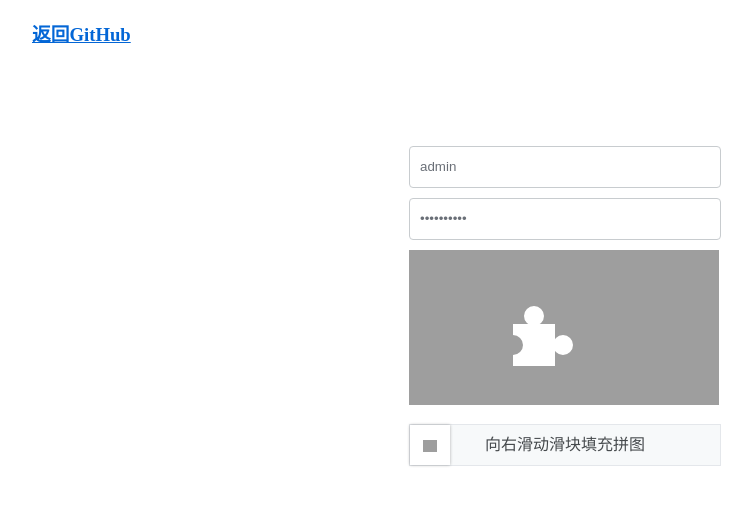
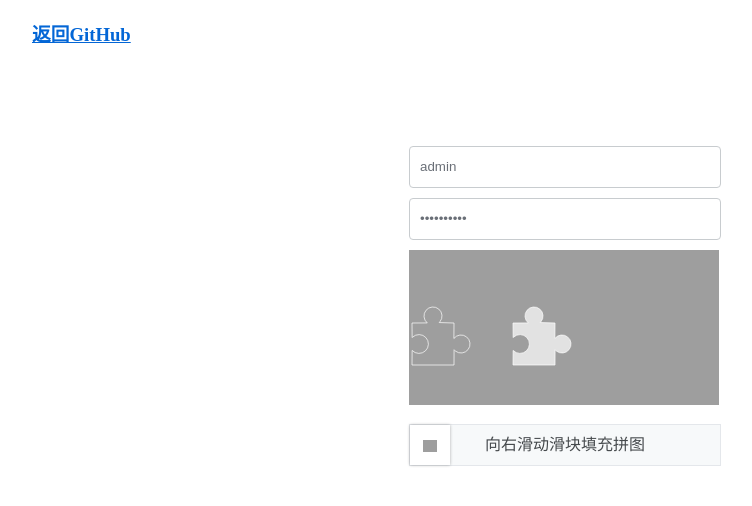
Before and after one commit to yeild/jigsaw, a plain HTML site: page demo.html in a window 1280 px wide. Shown: the whole page, without its empty margins (76-828 px from the left). Drawn offline with Linux system fonts and the light colour scheme; grey boxes are pictures that could not be loaded.

Commit message:
refactor draw method

```diff
--- a/demo.html
+++ b/demo.html
@@ -41,7 +41,7 @@
   <div id="captcha" style="position: relative"></div>
   <div id="msg"></div>
 </div>
-<script src="jigsaw.js"></script>
+<script src="jigsaw.js?2353"></script>
 <script>
   jigsaw.init({
     el: document.getElementById('captcha'),
--- a/jigsaw.js
+++ b/jigsaw.js
@@ -1,10 +1,10 @@
 (function (window) {
   const l = 42, // 滑块边长
-    r = 10, // 滑块半径
+    r = 9, // 滑块半径
     w = 310, // canvas宽度
     h = 155, // canvas高度
     PI = Math.PI
-  const L = l + r * 2 // 滑块实际边长
+  const L = l + r * 2 + 3 // 滑块实际边长
 
   function getRandomNumberByRange(start, end) {
     return Math.round(Math.random() * (end - start) + start)
@@ -44,25 +44,21 @@
     return 'https://picsum.photos/300/150/?image=' + getRandomNumberByRange(0, 1084)
   }
 
-  function draw(ctx, operation, x, y) {
+  function draw(ctx, x, y, operation) {
     ctx.beginPath()
     ctx.moveTo(x, y)
-    ctx.lineTo(x + l / 2, y)
-    ctx.arc(x + l / 2, y - r + 2, r, 0, 2 * PI)
-    ctx.lineTo(x + l / 2, y)
+    ctx.arc(x + l / 2, y - r + 2, r, 0.72*PI, 2.26 * PI)
     ctx.lineTo(x + l, y)
-    ctx.lineTo(x + l, y + l / 2)
-    ctx.arc(x + l + r - 2, y + l / 2, r, 0, 2 * PI)
-    ctx.lineTo(x + l, y + l / 2)
+    ctx.arc(x + l + r - 2, y + l / 2, r, 1.21*PI, 2.78 * PI)
     ctx.lineTo(x + l, y + l)
     ctx.lineTo(x, y + l)
+    ctx.arc(x + r - 2, y + l / 2, r + 0.4, 2.76 * PI, 1.24 * PI, true)
     ctx.lineTo(x, y)
-    ctx.fillStyle = '#fff'
+    ctx.fillStyle = 'rgba(255, 255, 255, 0.7)'
+    ctx.strokeStyle = 'rgba(255, 255, 255, 0.7)'
+    ctx.stroke()
     ctx[operation]()
-    ctx.beginPath()
-    ctx.arc(x, y + l / 2, r, 1.5 * PI, 0.5 * PI)
-    ctx.globalCompositeOperation = "xor"
-    ctx.fill()
+    ctx.globalCompositeOperation = 'overlay'
   }
 
   function sum(x, y) {
@@ -84,7 +80,6 @@
     init() {
       this.initDOM()
       this.initImg()
-      this.draw()
       this.bindEvents()
     }
 
@@ -133,10 +128,11 @@
 
     initImg() {
       const img = createImg(() => {
+        this.draw()
         this.canvasCtx.drawImage(img, 0, 0, w, h)
         this.blockCtx.drawImage(img, 0, 0, w, h)
-        const y = this.y - r * 2 + 2
-        const ImageData = this.blockCtx.getImageData(this.x, y, L, L)
+        const y = this.y - r * 2 - 1
+        const ImageData = this.blockCtx.getImageData(this.x - 3, y, L, L)
         this.block.width = L
         this.blockCtx.putImageData(ImageData, 0, y)
       })
@@ -147,8 +143,8 @@
       // 随机创建滑块的位置
       this.x = getRandomNumberByRange(L + 10, w - (L + 10))
       this.y = getRandomNumberByRange(10 + r * 2, h - (L + 10))
-      draw(this.canvasCtx, 'fill', this.x, this.y)
-      draw(this.blockCtx, 'clip', this.x, this.y)
+      draw(this.canvasCtx, this.x, this.y, 'fill')
+      draw(this.blockCtx, this.x, this.y, 'clip')
     }
 
     clean() {
@@ -227,7 +223,6 @@
       this.sliderMask.style.width = 0
       this.clean()
       this.img.src = getRandomImg()
-      this.draw()
     }
 
   }
```
